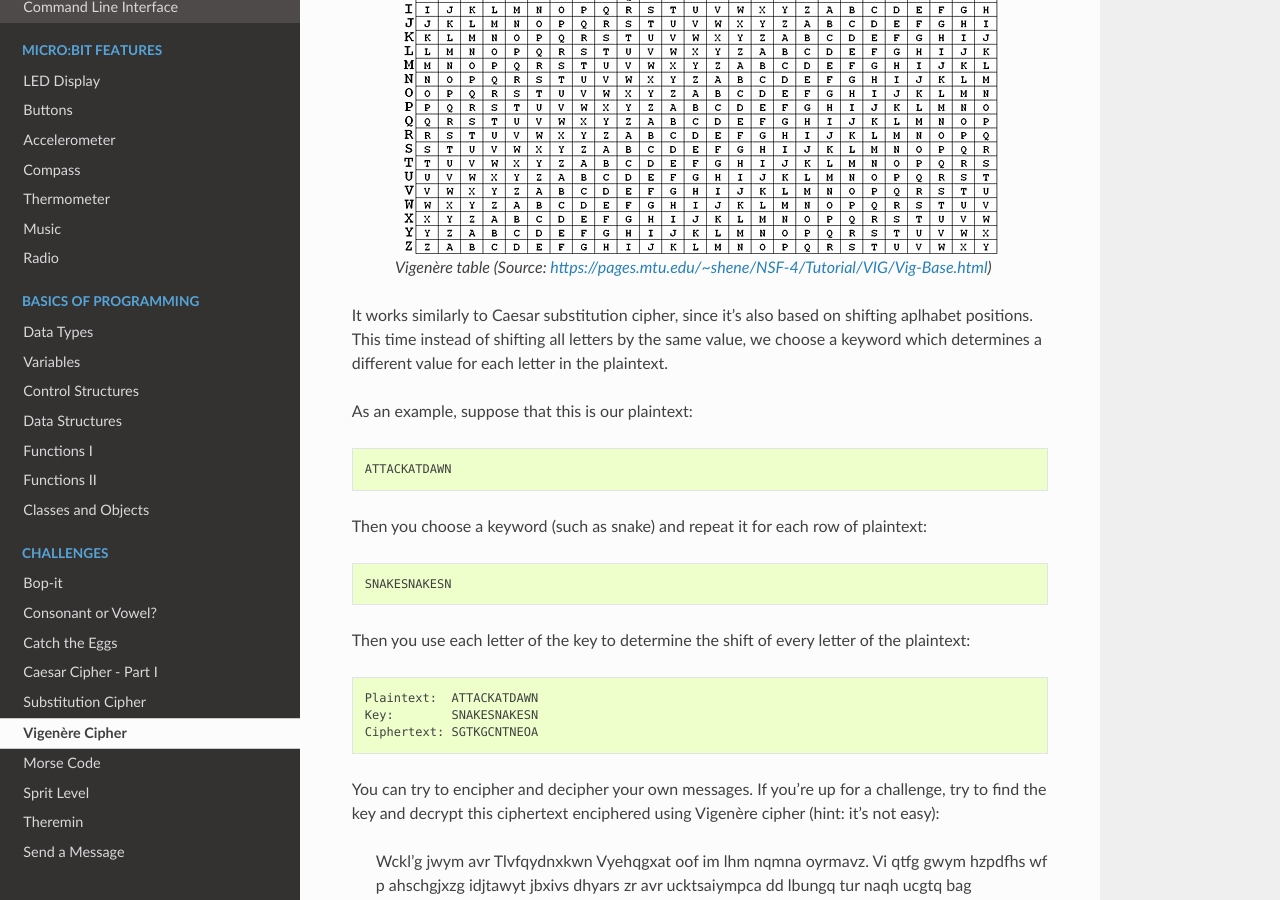
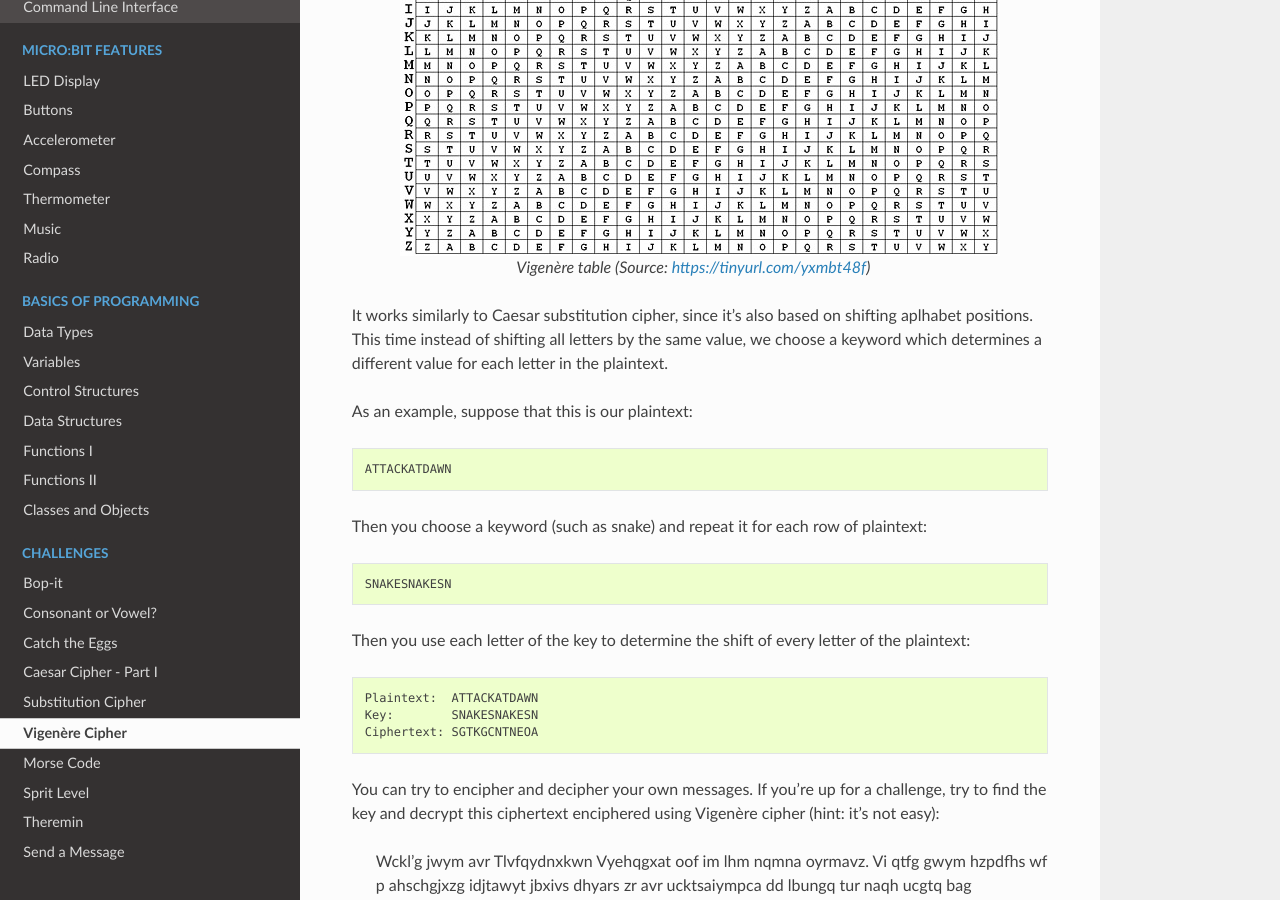
Before and after one commit to rharbird/microbit-challenges, a Sphinx documentation site: the page built from docs/source/challenges/crypto/vigenere.rst, in a window 1280 px wide and 900 px high, scrolled down 380 px. Built offline with Sphinx 7.4.7 and the Read the Docs theme 2.0.0, drawn with Linux system fonts in a browser that asks for light colours; pages that are not in the unit, such as notebooks, are missing from menus; part of the change alters nothing that is shown.

Commit message:
Modify text

```diff
--- a/docs/source/challenges/crypto/vigenere.rst
+++ b/docs/source/challenges/crypto/vigenere.rst
@@ -8,7 +8,7 @@ breaking for three centuries until Friedrich Kasiski introduced a first succesfu
 .. figure:: assets/vigenere_table.jpg
    :align: center
 
-   Vigenère table (Source: https://pages.mtu.edu/~shene/NSF-4/Tutorial/VIG/Vig-Base.html)
+   Vigenère table (Source: https://tinyurl.com/yxmbt48f)
 
 It works similarly to Caesar substitution cipher, since it's also based on shifting aplhabet positions. This time instead of shifting all letters
 by the same value, we choose a keyword which determines a different value for each letter in the plaintext.
```
